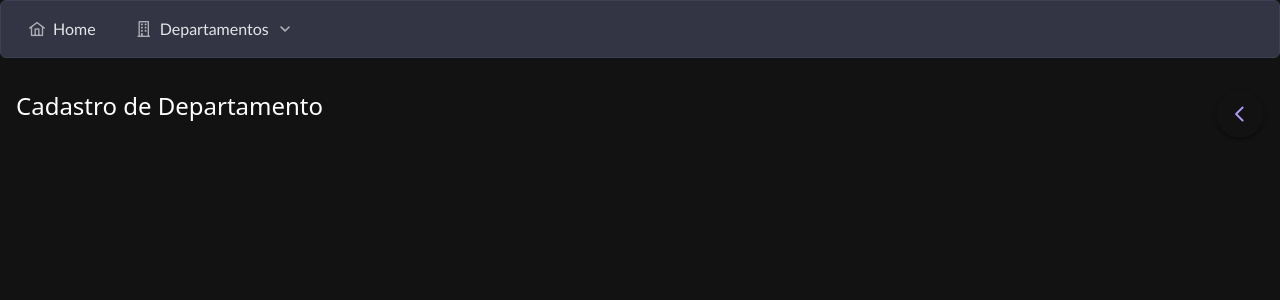
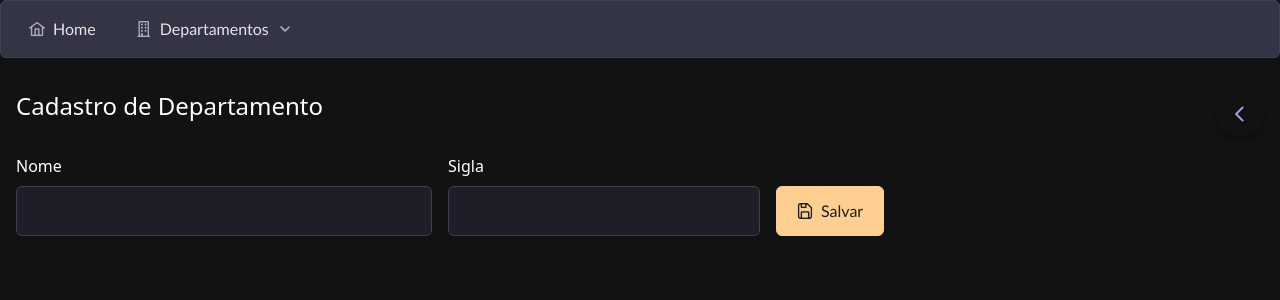
Before and after one commit to csfeijo/tt-projeto-final-fs, a React (Vite) app: page /departamentos/new in a window 1280 px wide. Shown: the top 300 px of the page. Built offline with nearby package versions, Linux system fonts and the light colour scheme.

Commit message:
feat: insercao de registros ui e api

```diff
--- a/src/Pages/Departamentos/FormularioDepartamentos.tsx
+++ b/src/Pages/Departamentos/FormularioDepartamentos.tsx
@@ -1,10 +1,104 @@
+import { useRef, useState } from "react"
+import { useNavigate } from "react-router"
 import Header from "../../Components/Header"
+import { InputText } from "primereact/inputtext"
+import { Button } from "primereact/button"
+import { Message } from 'primereact/message';
+import insereDepartamento from "../../Services/Departamentos/insereDepartamento";
+import type { AxiosError } from "axios"
 
 const FormularioDepartamentos = () => {
+  const navigate = useNavigate()
+  const [nome, setNome] = useState<string>('')
+  const [sigla, setSigla] = useState<string>('')
+  const [erro, setErro] = useState<string>('')
+  const [loading, setLoading] = useState<boolean>(false)
+  // Através do useRef conseguimos pegar a referencia do elemento e adicionar foco nele por exemplo
+  const nomeRef = useRef<HTMLInputElement>(null)
+  const siglaRef = useRef<HTMLInputElement>(null)
+
+  const validaFormulario = () => {
+    setErro('')
+
+    if (nome === '') {
+      setErro('Preencha o nome')
+      nomeRef.current?.focus()
+
+      return false
+    }
+
+    if (sigla === '') {
+      setErro('Preencha a sigla')
+      siglaRef.current?.focus()
+      return false
+    }
+
+    return true
+  }
+
+  const cadastraDepartamento = async () => {
+    try {
+      await insereDepartamento({
+        nome,
+        sigla
+      })
+      // Direciona o usuário para a Listagem
+      navigate('/departamentos')
+
+    } catch (err: unknown) {
+      const e = err as AxiosError<{message: string}>
+      setErro(e.response?.data?.message || 'Erro interno')
+    }
+    setLoading(false)
+  }
 
   return (
     <>
       <Header botaoIcone="pi-chevron-left" botaoUrl="/departamentos" titulo="Cadastro de Departamento" />
+      <div className="flex gap-4 mb-6">
+        {/* Primeira coluna */}
+        <div className="flex flex-col gap-2 w-1/3">
+          <label htmlFor="nome">Nome</label>
+          <InputText
+            id="nome"
+            autoComplete="off"
+            value={nome}
+            onChange={(evt) => {
+              setNome(evt.currentTarget.value)
+            }}
+            ref={nomeRef}
+          />
+        </div>
+        {/*  Segunda coluna */}
+        <div className="flex flex-col gap-2 w-1/4">
+          <label htmlFor="nome">Sigla</label>
+          <InputText
+            id="sigla"
+            autoComplete="off"
+            value={sigla}
+            onChange={(evt) => {
+              setSigla(evt.currentTarget.value)
+            }}
+            ref={siglaRef}
+          />
+        </div>
+        {/* Terceira coluna */}
+        <div className="flex gap-2 items-end">
+          <Button
+            icon="pi pi-save"
+            label="Salvar"
+            severity="warning"
+            onClick={() => {
+              if (validaFormulario()) {
+                setLoading(true)
+                cadastraDepartamento()
+              }
+            }}
+            loading={loading}
+          />
+        </div>
+      </div>
+      <Message text={erro} severity="error" hidden={erro === ''}/>
     </>
   )
 }
--- /dev/null
+++ b/src/Services/Departamentos/insereDepartamento.ts
@@ -0,0 +1,15 @@
+import api from "../api"
+import type { Departamento } from "../../Types/types"
+
+export type InsereDepartamentoType = Omit<Departamento, 'id_departamento'>
+
+const insereDepartamento = async ({ nome, sigla }: InsereDepartamentoType) => {
+  const result = await api.post('/departamentos', {
+    nome,
+    sigla
+  })
+
+  return result
+}
+
+export default insereDepartamento
--- /dev/null
+++ b/src/Types/types.ts
@@ -0,0 +1,5 @@
+export interface Departamento  {
+  id_departamento: number,
+  sigla: string,
+  nome: string
+}
```
Also changed, not shown: src/Pages/Departamentos/ListagemDepartamentos.tsx (+1 -7 lines), 1 other file (tests, documents, lock files or other folders).
